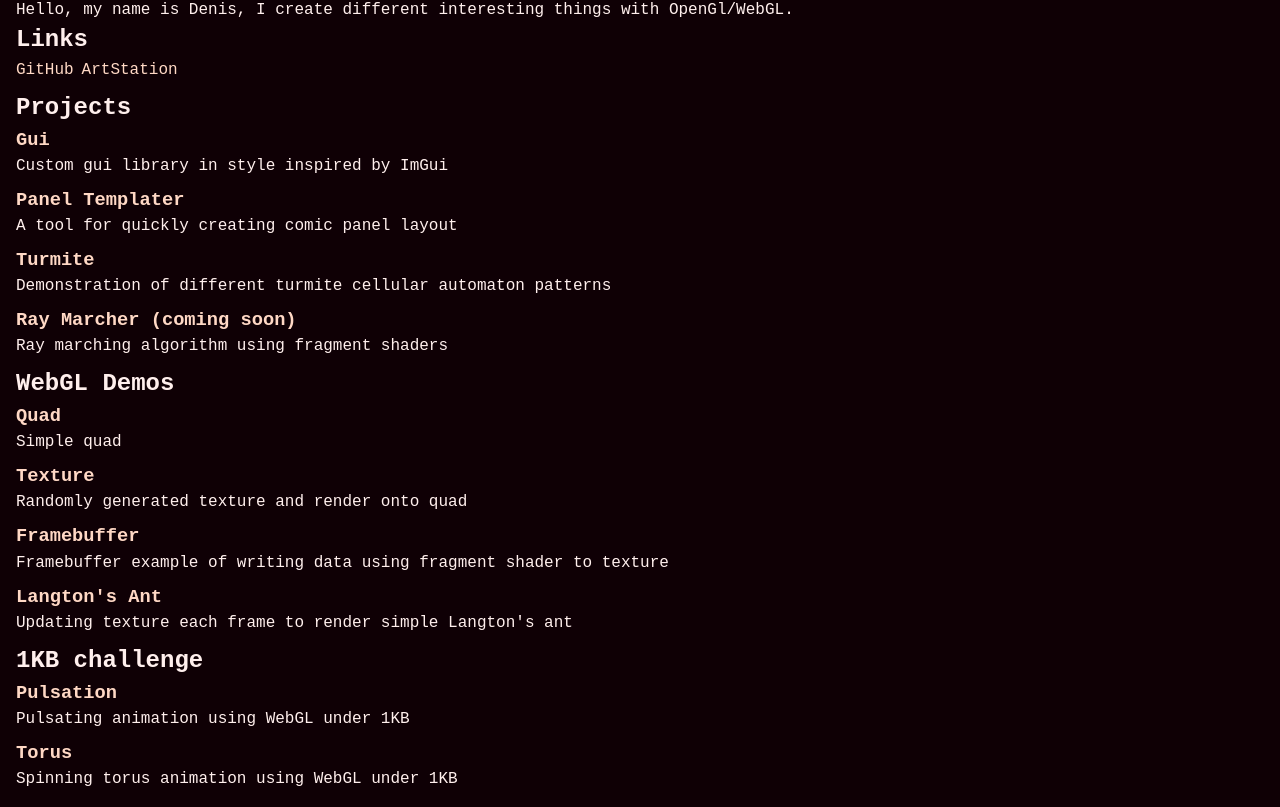
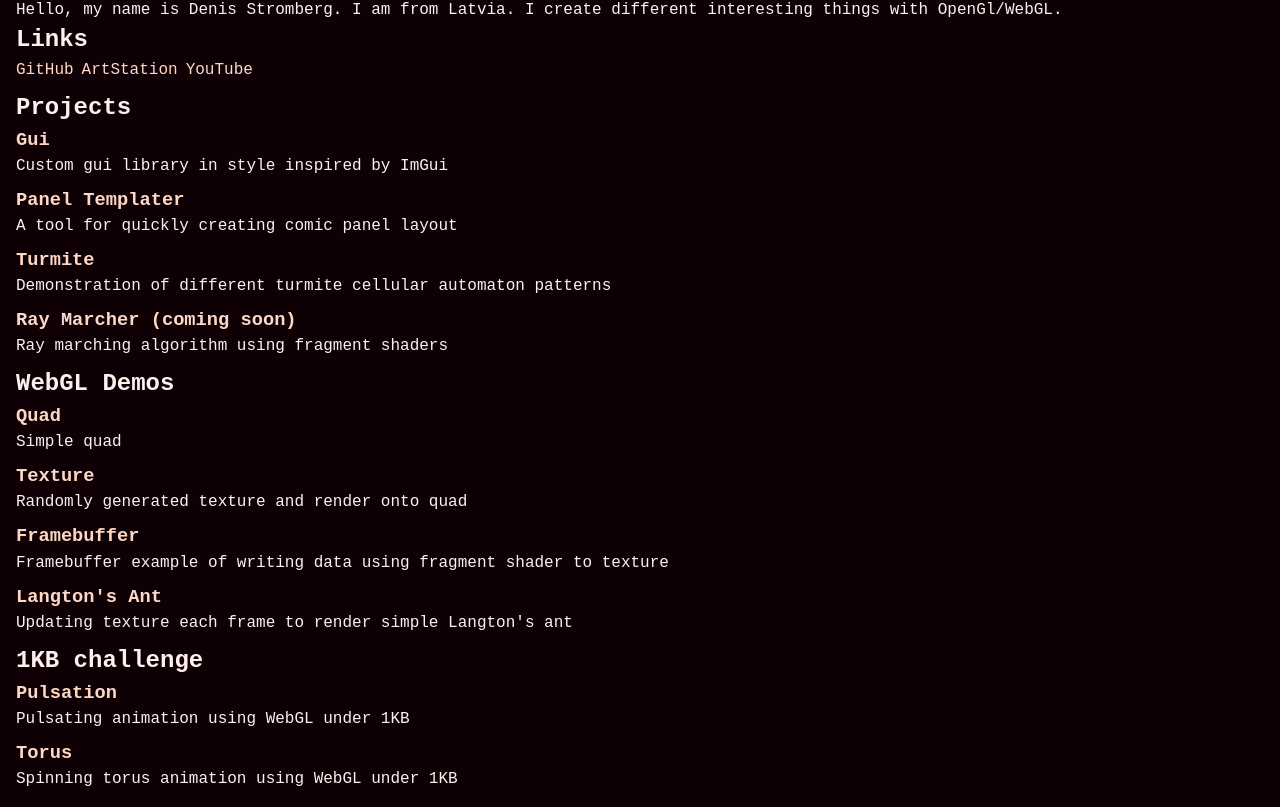
Before and after one commit to deltasampler/deltasampler.github.io, a plain HTML site: page index.html in a window 1280 px wide. Shown: the part 66-873 px from the top of the page. Drawn offline with Linux system fonts and the light colour scheme.

Commit message:
update description, add youtube link

```diff
--- a/index.html
+++ b/index.html
@@ -61,7 +61,7 @@
 </head>
 <body>
     <h1>deltasampler</h1>
-    <p>Hello, my name is Denis, I create different interesting things with OpenGl/WebGL.</p>
+    <p>Hello, my name is Denis Stromberg. I am from Latvia. I create different interesting things with OpenGl/WebGL.</p>
     <h2>Links</h2>
     <ul class="links">
         <li>
@@ -69,6 +69,9 @@
         </li>
         <li>
             <a href="https://deltasampler.artstation.com/">ArtStation</a>
+        </li>
+        <li>
+            <a href="https://www.youtube.com/@deltasampler">YouTube</a>
         </li>
     </ul>
     <h2>Projects</h2>
```
